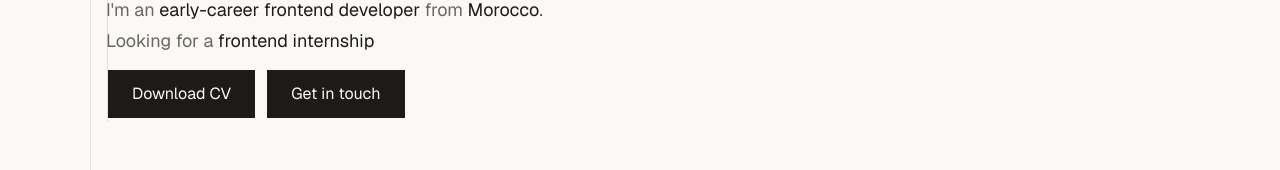
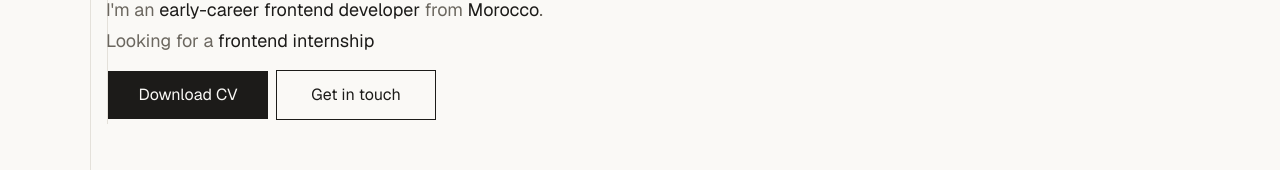
Before and after one commit to earthsaid/earth-said, a React (Vite) app: page / in a window 1280 px wide. Shown: the part 198-368 px from the top of the page. Built offline with nearby package versions, Linux system fonts and the light colour scheme.

Commit message:
feat: restyle Get in touch button as outlined

```diff
--- a/src/portfolio/components/Hero.jsx
+++ b/src/portfolio/components/Hero.jsx
@@ -35,17 +35,17 @@ export default function Hero({ focusEmail }) {
             Looking for a <Highlight>frontend internship</Highlight>
           </p>
 
-          <div className="space-x-3 mt-4">
+          <div className="flex flex-col sm:flex-row sm:items-center gap-2 mt-4">
             <a
               href="/cv/SAID_HADJI_CV.pdf"
               download="SAID_HADJI_CV.pdf"
-              className="inline-block bg-ink hover:bg-accent px-6 py-3 text-canvas cursor-pointer"
+              className="inline-block w-55 sm:w-40 bg-ink hover:bg-accent py-2 sm:py-3 text-canvas text-center cursor-pointer"
             >
               Download CV
             </a>
             <button
               onClick={focusEmail}
-              className="bg-ink hover:bg-accent px-6 py-3 text-canvas cursor-pointer"
+              className="w-55 sm:w-40 border border-ink hover:border-accent hover:bg-accent py-2 sm:py-3 text-ink hover:text-canvas text-center cursor-pointer"
             >
               Get in touch
             </button>
--- a/src/portfolio/components/ProjectsCarousel.jsx
+++ b/src/portfolio/components/ProjectsCarousel.jsx
@@ -46,7 +46,7 @@ export default function ProjectsCarousel() {
       >
         <div className="w-[90%] shrink-0 snap-start lg:w-[70%]">
           <div className="aspect-video bg-[#080808] flex items-center justify-center">
-            <h1 className="text-9xl text-white font-extrabold">NEID</h1>
+            <h1 className="text-6xl md:text-9xl text-white font-extrabold">NEID</h1>
           </div>
 
           <h3 className="-ml-px mt-4 font-display text-2xl">NEID</h3>
```
